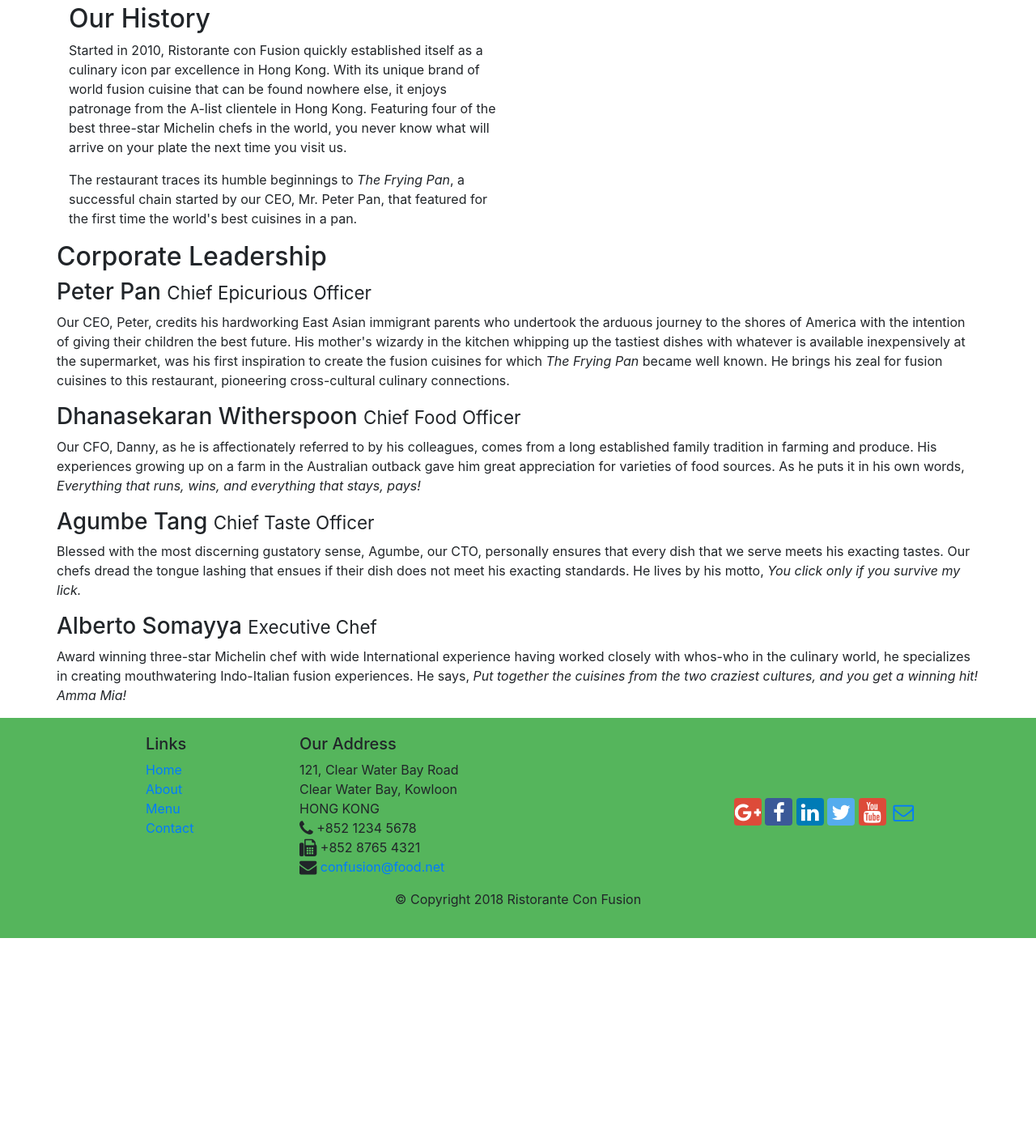
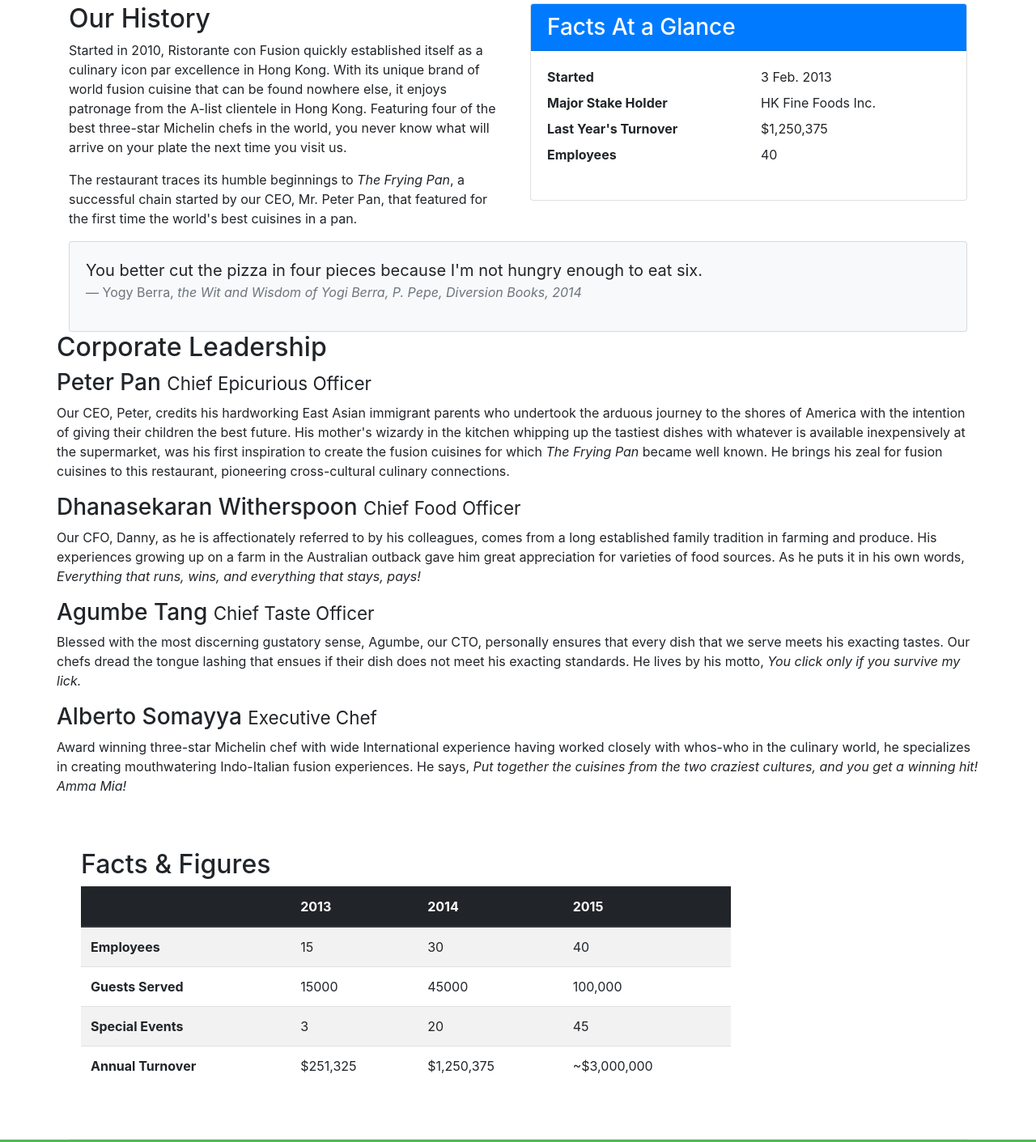
Before and after one commit to DmPrkp/HongKongUniversityTest, a website: page aboutus.html in a window 1280 px wide. Shown: the part 461-1872 px from the top of the page at 81% size. Before the commit the page ends 1620 px from the top, so only its background shows below. Drawn offline with nearby package versions, Linux system fonts and the light colour scheme; files whose address does not match are found by name.

Commit message:
Tables and Cards

```diff
--- a/aboutus.html
+++ b/aboutus.html
@@ -59,7 +59,33 @@
                 <p>Started in 2010, Ristorante con Fusion quickly established itself as a culinary icon par excellence in Hong Kong. With its unique brand of world fusion cuisine that can be found nowhere else, it enjoys patronage from the A-list clientele in Hong Kong.  Featuring four of the best three-star Michelin chefs in the world, you never know what will arrive on your plate the next time you visit us.</p>
                 <p>The restaurant traces its humble beginnings to <em>The Frying Pan</em>, a successful chain started by our CEO, Mr. Peter Pan, that featured for the first time the world's best cuisines in a pan.</p>
             </div>
-            <div>
+            <div class="col-sm">
+                <div class="card">
+                    <h3 class="card-header bg-primary text-white">Facts At a Glance</h3>
+                    <div class="card-body">
+                        <dl class="row">
+                            <dt class="col-6">Started</dt>
+                            <dd class="col-6">3 Feb. 2013</dd>
+                            <dt class="col-6">Major Stake Holder</dt>
+                            <dd class="col-6">HK Fine Foods Inc.</dd>
+                            <dt class="col-6">Last Year's Turnover</dt>
+                            <dd class="col-6">$1,250,375</dd>
+                            <dt class="col-6">Employees</dt>
+                            <dd class="col-6">40</dd>
+                        </dl>
+                    </div>
+                </div>
+            </div>
+            <div class="col-12">
+                <div class="card card-body bg-light">
+                    <blockquote class="blockquote">
+                        <p class="mb-0">
+                            You better cut the pizza in four pieces because I'm not hungry enough to eat six.
+                        </p>
+                        <footer class="blockquote-footer">Yogy Berra,<cite title="Sourse title"> the Wit and Wisdom of Yogi Berra, P. Pepe, Diversion Books, 2014</cite>
+                        </footer>
+                    </blockquote>
+                </div>
             </div>
         </div>
 
@@ -75,8 +101,53 @@
                 <h3>Alberto Somayya <small>Executive Chef</small></h3>
                 <p class="d-sm-block d-none">Award winning three-star Michelin chef with wide International experience having worked closely with whos-who in the culinary world, he specializes in creating mouthwatering Indo-Italian fusion experiences. He says, <em>Put together the cuisines from the two craziest cultures, and you get a winning hit! Amma Mia!</em></p>
             </div>
-       </div>
+        </div>
+        <div class="row row-content">
+            <div class="col-12 col-sm-9">
+                <h2>Facts &amp; Figures</h2>
+                <div class="table-responsive">
+                    <table class="table table-striped">
+                        <thead class="thead-dark">
+                            <tr>
+                                <th>&nbsp;</th>
+                                <th>2013</th>
+                                <th>2014</th>
+                                <th>2015</th>
+                            </tr>
+                        </thead>
+                        <tbody>
+                            <tr>
+                                <th>Employees</th>
+                                <td>15</td>
+                                <td>30</td>
+                                <td>40</td>
+                            </tr>
+                            <tr>
+                                <th>Guests Served</th>
+                                <td>15000</td>
+                                <td>45000</td>
+                                <td>100,000</td>
+                            </tr>
+                            <tr>
+                                <th>Special Events</th>
+                                <td>3</td>
+                                <td>20</td>
+                                <td>45</td>
+                            </tr>
+                            <tr>
+                                <th>Annual Turnover</th>
+                                <td>$251,325</td>
+                                <td>$1,250,375</td>
+                                <td>~$3,000,000</td>
+                            </tr>
+                        </tbody>
+                    </table>
+                </div>
+            </div>
+            <div class="col-12 col-sm-3">
 
+            </div>
+        </div>
     </div>
 
     <footer class="footer">
```
